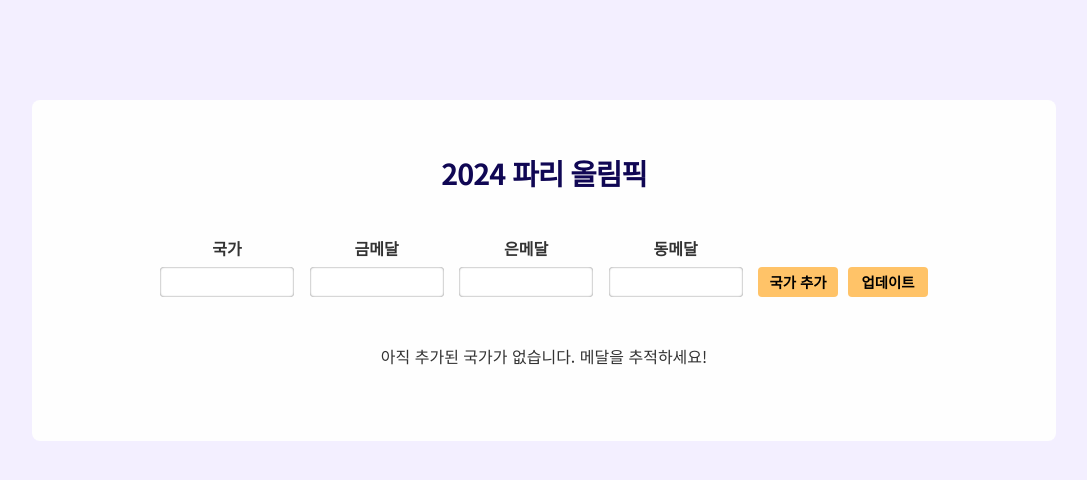
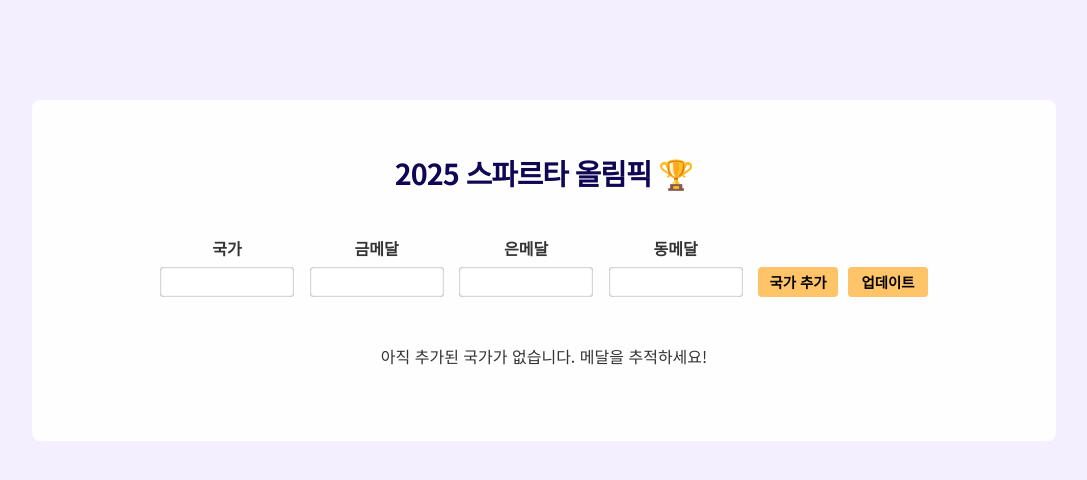
Before and after one commit to jiyxxn/react-olympic-medal-tracker, a React (Vite) app: page / in a window 1280 px wide. Shown: the top 480 px of the page, without its empty margins (96-1183 px from the left). Built offline with nearby package versions, Linux system fonts and the light colour scheme.

Commit message:
🩹  fix : 프로젝트 제목 수정

```diff
--- a/src/App.jsx
+++ b/src/App.jsx
@@ -36,7 +36,6 @@ function App() {
 
     if (!existsNation) {
       toast.error("등록되지 않은 국가입니다. 국가를 추가해 주세요.");
-
       return;
     }
 
@@ -50,7 +49,7 @@ function App() {
   return (
     <>
       <section>
-        <h1>2024 파리 올림픽</h1>
+        <h1>2025 스파르타 올림픽 🏆</h1>
         <MedalForm
           saveMedalList={saveMedalList}
           updateMedalList={updateMedalList}
```
